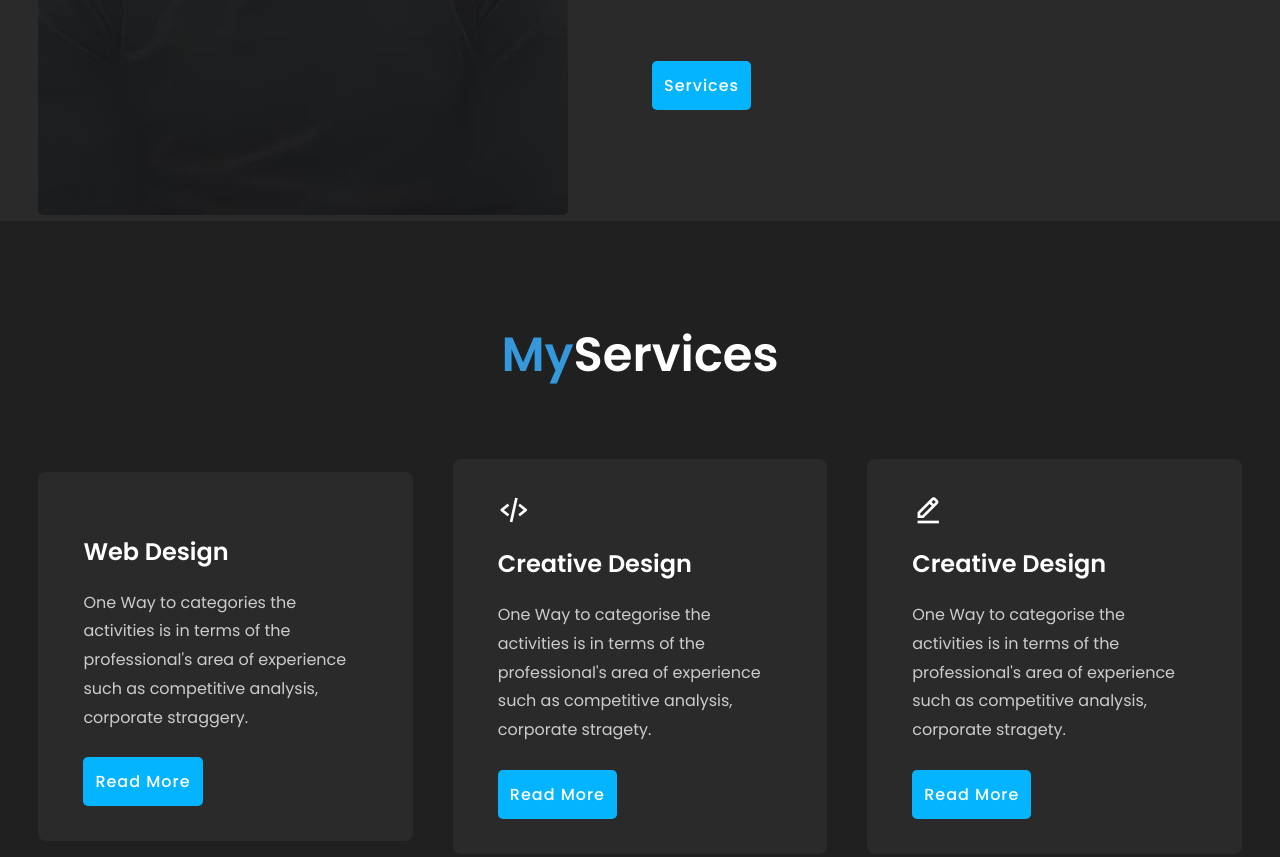
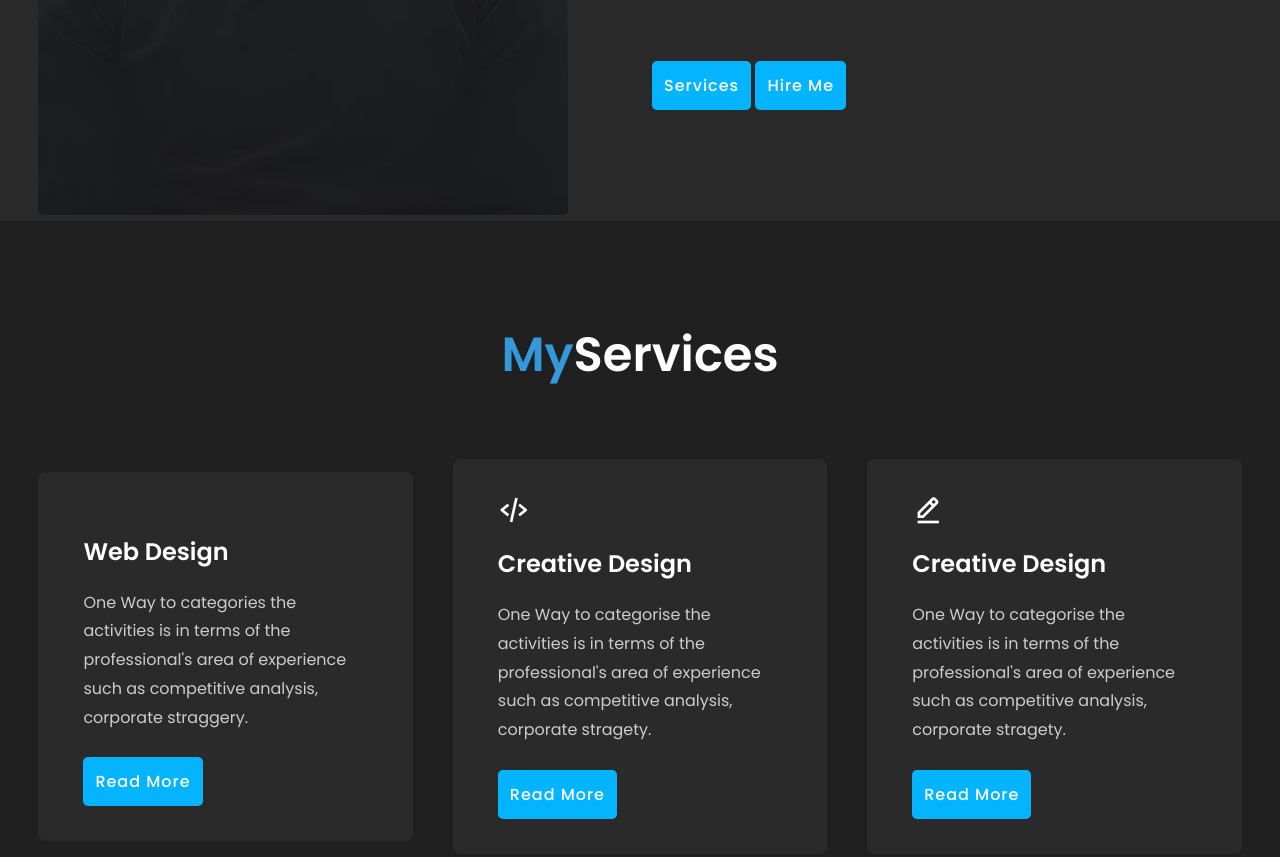
Before and after one commit to lahiru-sandhamal/My-Portfolio, a plain HTML site: page index.html in a window 1280 px wide. Shown: the part 1379-2236 px from the top of the page. Drawn offline with nearby package versions, Linux system fonts and the light colour scheme; a script that the page names is missing; some icons are missing.

Commit message:
second  commit

```diff
--- a/index.html
+++ b/index.html
@@ -75,8 +75,11 @@
                 I thrive on solving complex problems and creating seamless user experiences.<br><br>
                 Let's build something great together! </p>
             <a href="#services" class="btn">Services</a>
+
+            <a href="cv/Lahiru-Sandhamal.pdf" download="Lahiru_CV.pdf" class="btn">Hire Me</a>
         </div>
     </section>
+
 
     <!-- Services Section -->
     <section class="services" id="services">
```
Also changed, not shown: 1 other file.
